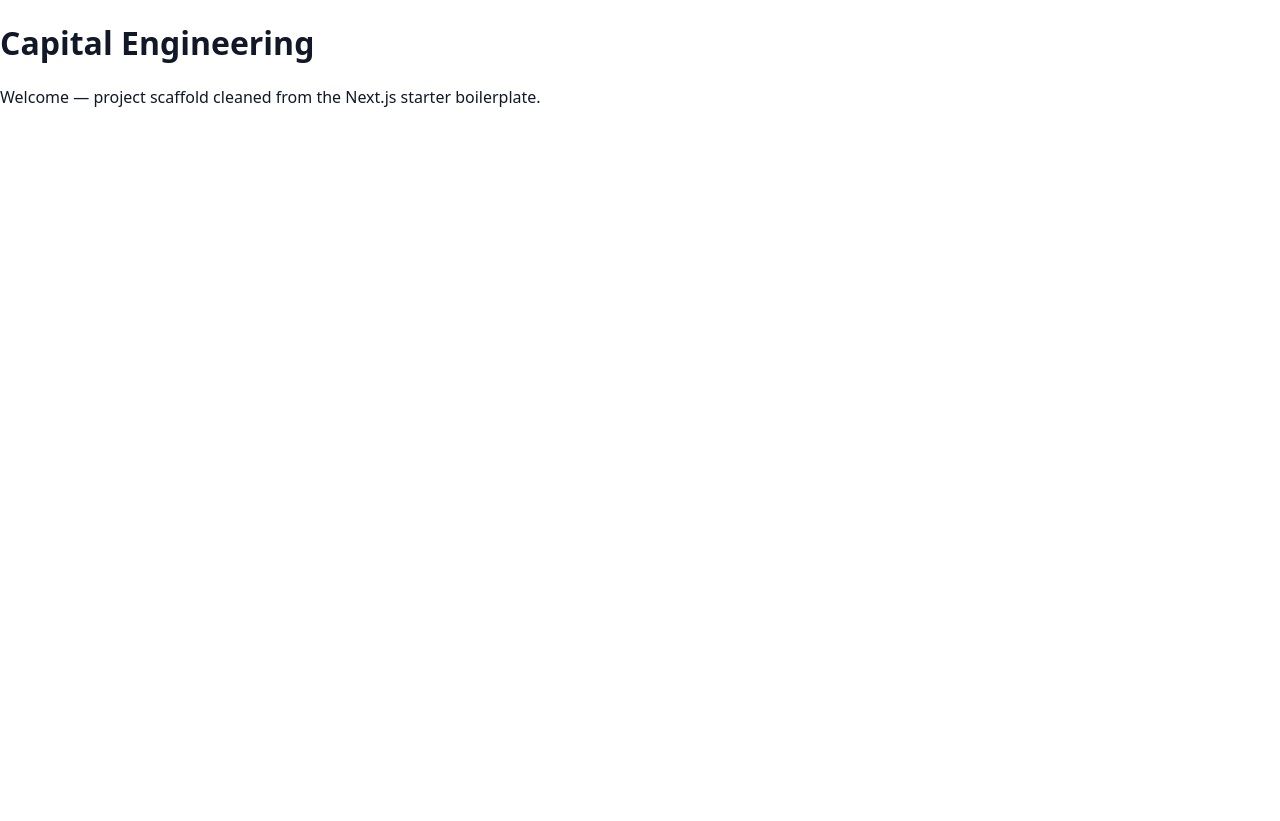
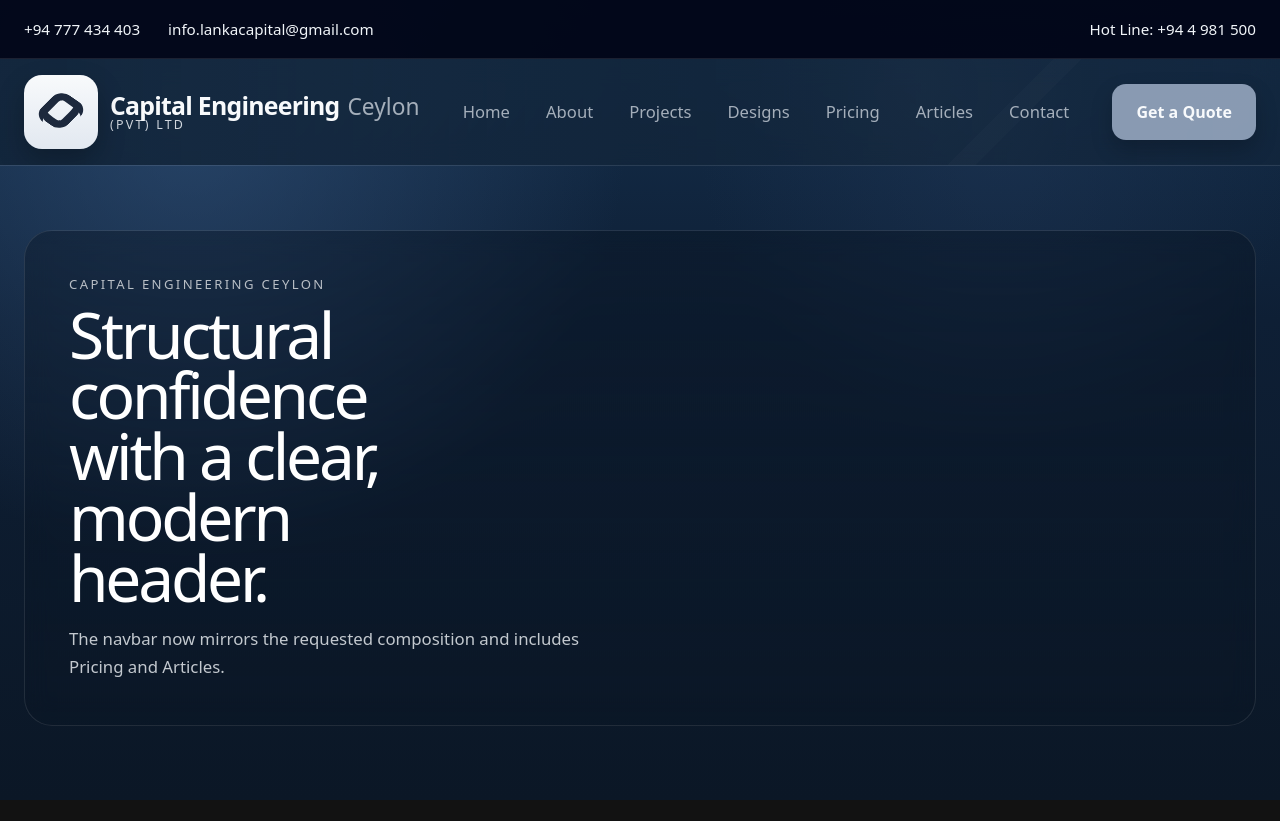
Before and after one commit to Tharaka-Maheshwara/capital-engineering-frontend, a Next.js app: page / in a window 1280 px wide. After the commit the page ends 800 px from the top, so only its background shows below. Built offline with nearby package versions, Linux system fonts and the light colour scheme.

Commit message:
fix the error

```diff
--- /dev/null
+++ b/src/app/articles/page.tsx
@@ -0,0 +1,13 @@
+export default function ArticlesPage() {
+  return (
+    <main className="page-shell">
+      <section className="hero-panel">
+        <div>
+          <p className="hero-panel__eyebrow">Articles</p>
+          <h1 className="hero-panel__title">Articles page</h1>
+          <p className="hero-panel__copy">This section is ready for news, updates, and blog-style content.</p>
+        </div>
+      </section>
+    </main>
+  );
+}
--- a/src/app/globals.css
+++ b/src/app/globals.css
@@ -1,20 +1,14 @@
+@import "tailwindcss";
+
 :root {
-  --background: #ffffff;
-  --foreground: #111827;
+  color-scheme: dark;
 }
 
 html,
-body,
-#__next {
+body {
   height: 100%;
+}
+
+body {
   margin: 0;
-  background: var(--background);
-  color: var(--foreground);
-  font-family:
-    system-ui,
-    -apple-system,
-    "Segoe UI",
-    Roboto,
-    "Helvetica Neue",
-    Arial;
 }
--- a/src/app/layout.tsx
+++ b/src/app/layout.tsx
@@ -1,4 +1,5 @@
 import "./globals.css";
+import Navbar from "@/components/common/navbar";
 
 export default function RootLayout({
   children,
@@ -7,7 +8,10 @@ export default function RootLayout({
 }) {
   return (
     <html lang="en">
-      <body>{children}</body>
+      <body className="min-h-screen bg-[radial-gradient(circle_at_15%_15%,rgba(55,89,132,0.55),transparent_34%),radial-gradient(circle_at_78%_18%,rgba(35,59,93,0.4),transparent_25%),linear-gradient(180deg,#15304e_0%,#0e1f35_40%,#0b1726_100%)] text-slate-100">
+        <Navbar />
+        {children}
+      </body>
     </html>
   );
 }
--- a/src/app/opengraph-image.tsx
+++ b/src/app/opengraph-image.tsx
@@ -1,5 +1,3 @@
-import React from "react";
-
 export default function OpenGraphImage() {
   return null;
 }
--- a/src/app/page.tsx
+++ b/src/app/page.tsx
@@ -1,10 +1,22 @@
 export default function Home() {
   return (
-    <main>
-      <h1>Capital Engineering</h1>
-      <p>
-        Welcome — project scaffold cleaned from the Next.js starter boilerplate.
-      </p>
+    <main className="mx-auto w-[min(1280px,calc(100%-48px))] py-12 md:py-16">
+      <section
+        id="contact"
+        className="flex min-h-[54vh] items-end rounded-[28px] border border-white/10 bg-[linear-gradient(180deg,rgba(7,16,27,0.34),rgba(7,16,27,0.12))] p-8 backdrop-blur-md md:p-11"
+      >
+        <div>
+          <p className="mb-2.5 text-[0.82rem] uppercase tracking-[0.18em] text-white/70">
+            Capital Engineering Ceylon
+          </p>
+          <h1 className="max-w-[10ch] text-[clamp(2.4rem,5vw,4.8rem)] font-medium leading-[0.95] tracking-[-0.05em] text-white">
+            Structural confidence with a clear, modern header.
+          </h1>
+          <p className="mt-4 max-w-[58ch] text-[1.05rem] leading-7 text-slate-100/80">
+            The navbar now mirrors the requested composition and includes Pricing and Articles.
+          </p>
+        </div>
+      </section>
     </main>
   );
 }
--- /dev/null
+++ b/src/app/pricing/page.tsx
@@ -0,0 +1,13 @@
+export default function PricingPage() {
+  return (
+    <main className="page-shell">
+      <section className="hero-panel">
+        <div>
+          <p className="hero-panel__eyebrow">Pricing</p>
+          <h1 className="hero-panel__title">Pricing page</h1>
+          <p className="hero-panel__copy">This section is ready for pricing tiers and package details.</p>
+        </div>
+      </section>
+    </main>
+  );
+}
--- /dev/null
+++ b/src/components/common/navbar.tsx
@@ -0,0 +1,89 @@
+"use client";
+
+import Link from "next/link";
+
+const links = [
+  { label: "Home", href: "/" },
+  { label: "About", href: "/about" },
+  { label: "Projects", href: "/projects" },
+  { label: "Designs", href: "/services" },
+  { label: "Pricing", href: "/pricing" },
+  { label: "Articles", href: "/articles" },
+  { label: "Contact", href: "/#contact" },
+];
+
+function BrandMark() {
+  return (
+    <div
+      aria-hidden="true"
+      className="relative h-[74px] w-[74px] flex-none rounded-[18px] bg-gradient-to-b from-slate-50 to-slate-200 shadow-[0_12px_28px_rgba(0,0,0,0.24)]"
+    >
+      <span className="absolute inset-[18px_20px] rounded-[12px] border-l-[8px] border-t-[8px] border-slate-800 rotate-45 skew-y-[-10deg]" />
+      <span className="absolute inset-[20px_23px] rounded-[12px] border-b-[8px] border-r-[8px] border-slate-800 rotate-45 skew-y-[-10deg]" />
+    </div>
+  );
+}
+
+export default function Navbar() {
+  return (
+    <header className="relative z-10">
+      <div className="border-b border-white/10 bg-slate-950/95">
+        <div className="mx-auto flex min-h-[58px] w-[min(1280px,calc(100%-48px))] flex-wrap items-center justify-center gap-3 py-2 text-[0.82rem] text-slate-100 md:justify-between md:gap-7 md:py-0 md:text-[0.95rem]">
+          <a href="tel:+94777434403" className="inline-flex items-center gap-2 whitespace-nowrap">
+            +94 777 434 403
+          </a>
+          <a
+            href="mailto:info.lankacapital@gmail.com"
+            className="inline-flex items-center gap-2 whitespace-nowrap"
+          >
+            info.lankacapital@gmail.com
+          </a>
+          <a href="tel:+944981500" className="ml-auto inline-flex items-center gap-2 whitespace-nowrap">
+            Hot Line: +94 4 981 500
+          </a>
+        </div>
+      </div>
+
+      <div className="relative overflow-hidden border-b border-white/10 shadow-[inset_0_-1px_0_rgba(255,255,255,0.02)]">
+        <div className="absolute inset-0 bg-[linear-gradient(90deg,rgba(18,37,58,0.9),rgba(18,37,58,0.64)),linear-gradient(135deg,transparent_0_76%,rgba(255,255,255,0.05)_76%_78%,transparent_78%_100%),radial-gradient(circle_at_72%_26%,rgba(255,255,255,0.05),transparent_18%)] backdrop-blur-md" />
+        <div className="relative mx-auto flex min-h-[92px] w-[min(1280px,calc(100%-48px))] flex-col items-center gap-4 py-4 lg:flex-row lg:gap-6">
+          <Link href="/" className="inline-flex min-w-[300px] items-center gap-3">
+            <BrandMark />
+            <span className="flex flex-col leading-none">
+              <span className="inline-flex items-baseline gap-2">
+                <span className="text-[1.55rem] font-bold tracking-[-0.03em] text-slate-50">
+                  Capital Engineering
+                </span>
+                <span className="text-[1.42rem] text-slate-200/70">Ceylon</span>
+              </span>
+              <span className="text-[0.78rem] tracking-[0.18em] text-slate-100/85">
+                (PVT) LTD
+              </span>
+            </span>
+          </Link>
+
+          <nav aria-label="Primary" className="flex flex-1 flex-wrap items-center justify-center gap-1">
+            {links.map((link) => {
+              return (
+                <Link
+                  key={link.label}
+                  href={link.href}
+                  className="relative px-3.5 py-3 text-[1.02rem] font-medium text-slate-200/70 transition-colors duration-150 hover:text-slate-50 md:px-4 md:py-4 md:text-[1.04rem]"
+                >
+                  {link.label}
+                </Link>
+              );
+            })}
+          </nav>
+
+          <Link
+            href="/#contact"
+            className="flex-none rounded-[14px] bg-slate-400/95 px-6 py-4 text-base font-bold text-slate-50 shadow-[0_10px_22px_rgba(0,0,0,0.2)] transition-transform duration-150 hover:-translate-y-0.5 hover:bg-slate-300/95"
+          >
+            Get a Quote
+          </Link>
+        </div>
+      </div>
+    </header>
+  );
+}
```
Also changed, not shown: 1 other file (tests, documents, lock files or other folders).
